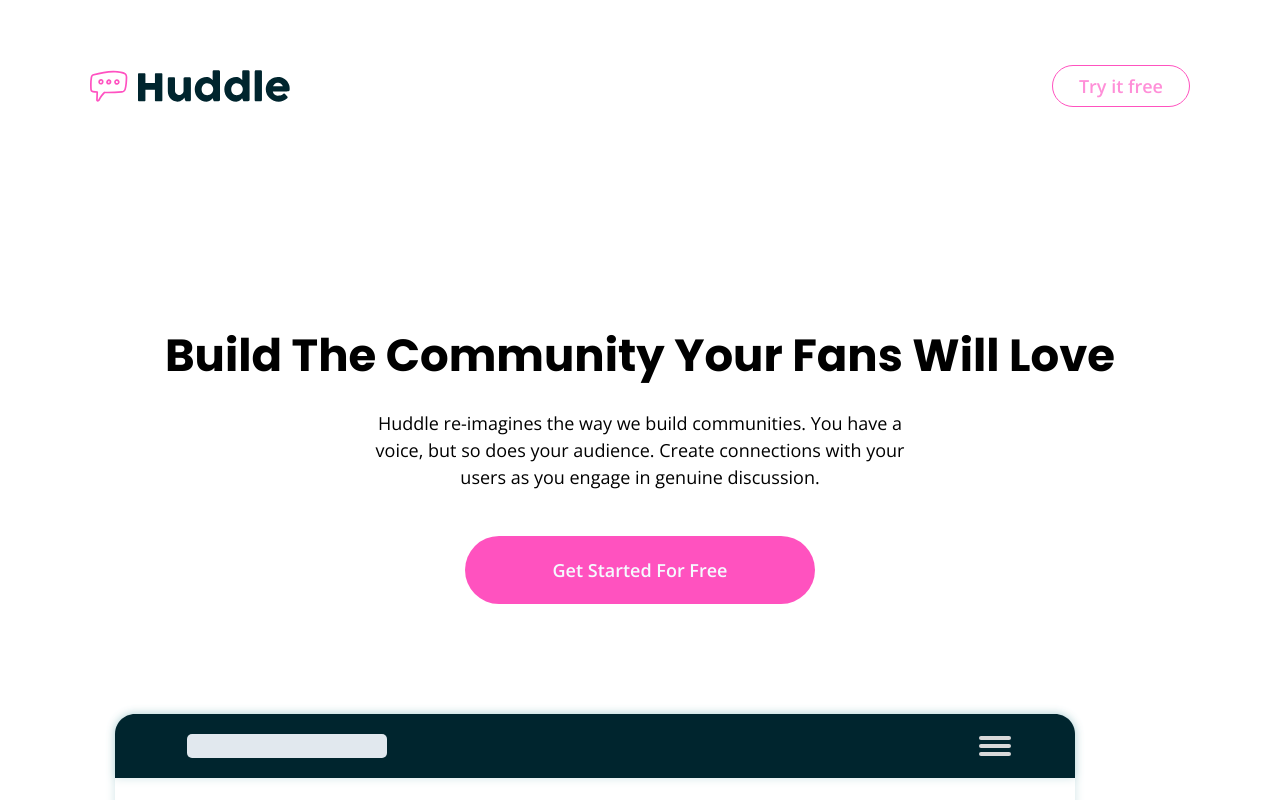
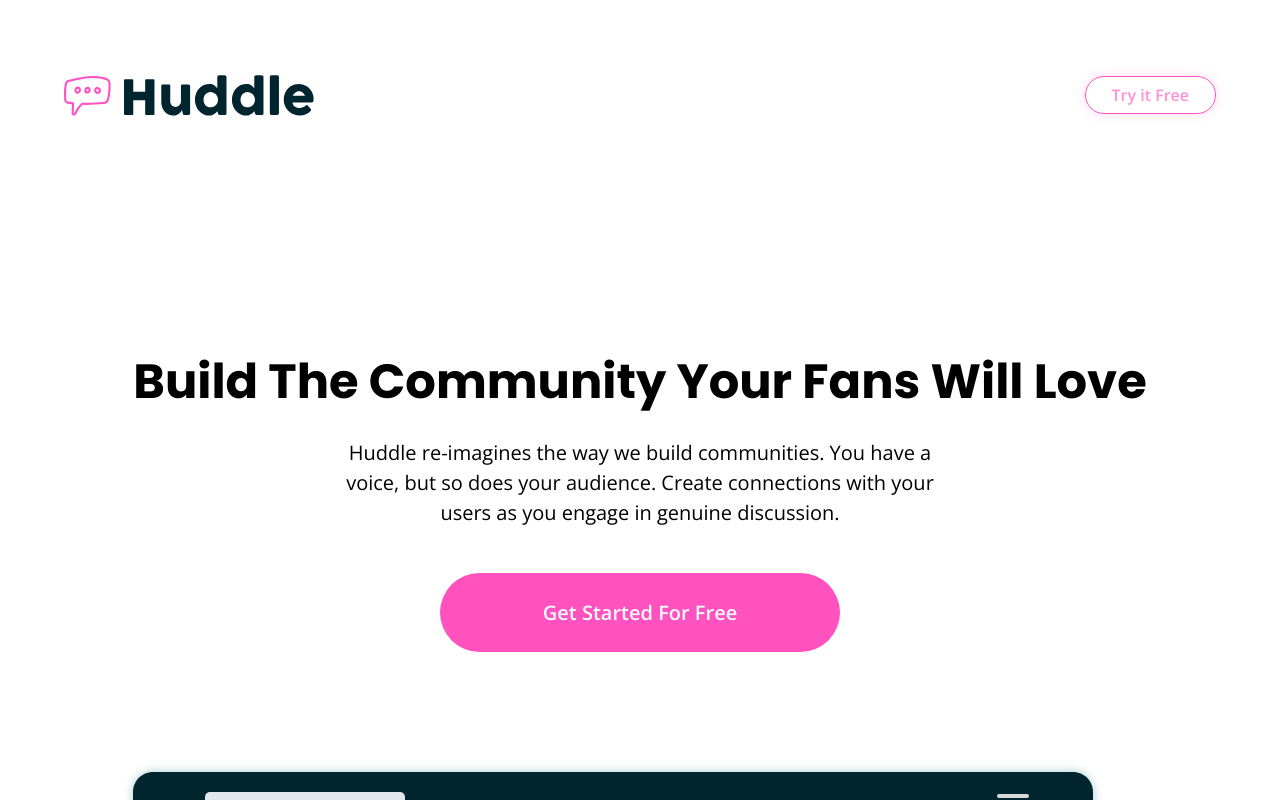
Before and after one commit to kens-visuals/huddle-landing-page-with-curves, a website: page index.html in a window 1280 px wide. Shown: the top 800 px of the page. Drawn offline with nearby package versions, Linux system fonts and the light colour scheme.

Commit message:
add intro dektop

```diff
--- a/index.html
+++ b/index.html
@@ -25,7 +25,7 @@
       <div class="header__wrapper container">
         <img src="./images/logo.svg" alt="Huddle" class="header__img" />
 
-        <a href="#" class="btn btn--white">Try it free</a>
+        <a href="#" class="btn btn--white">Try it Free</a>
       </div>
     </header>
 
--- a/styles/scss/base/_typography.scss
+++ b/styles/scss/base/_typography.scss
@@ -1,7 +1,7 @@
 @use '../abstracts/index.scss' as *;
 
 .heading {
-  font-size: clamp(2.4rem, 6vw, 4.5rem);
+  font-size: clamp(2.4rem, 6vw, 4.8rem);
   font-family: $font-secondary;
   text-align: center;
   margin-bottom: 2rem;
@@ -18,8 +18,8 @@
 }
 
 .text {
-  max-width: 55rem;
-  font-size: clamp(1.4rem, 4vw, 1.8rem);
+  max-width: 62rem;
+  font-size: clamp(1.4rem, 4vw, 2rem);
   text-align: center;
   line-height: 1.5;
   margin: 0 auto;
--- a/styles/scss/components/_buttons.scss
+++ b/styles/scss/components/_buttons.scss
@@ -3,7 +3,7 @@
 .btn {
   width: 20rem;
   background-color: $color-primary;
-  font-size: clamp(1.3rem, 4vw, 1.8rem);
+  font-size: clamp(1.3rem, 4vw, 2rem);
   font-weight: 600;
   text-align: center;
   border: 0;
@@ -12,8 +12,8 @@
   display: inline-block;
 
   @media (min-width: 810px) {
-    width: 35rem;
-    padding: 2.2rem 0;
+    width: 40rem;
+    padding: 2.6rem 0;
   }
 
   &:link,
@@ -28,8 +28,9 @@
       width: unset;
       color: $color-primary--light;
       background-color: unset;
-      font-size: clamp(1rem, 4vw, 1.8rem);
+      font-size: clamp(1rem, 4vw, 1.6rem);
       border: 0.1rem solid $color-primary;
+      box-shadow: rgba($color-primary, 0.2) 0px 0px 12px 0px;
       margin-top: 0;
       padding: 0.4rem 1.6rem;
     }
@@ -37,7 +38,7 @@
     @media (min-width: 810px) {
       &:link,
       &:visited {
-        padding: 0.8rem 2.6rem;
+        padding: 0.7rem 2.6rem;
       }
     }
   }
--- a/styles/scss/layout/_container.scss
+++ b/styles/scss/layout/_container.scss
@@ -1,5 +1,5 @@
 .container {
-  width: 88%;
-  max-width: 110rem;
+  width: 90%;
+  max-width: 130rem;
   margin: 0 auto;
 }
--- a/styles/scss/layout/_descriptions.scss
+++ b/styles/scss/layout/_descriptions.scss
@@ -7,11 +7,15 @@
   padding: 8rem 0 5rem 0;
 
   &__pattern {
+    width: 100%;
     height: 10rem;
-    width: 100%;
     background-repeat: no-repeat;
     background-position: top;
     background-size: cover;
+
+    @media (min-width: 810px) {
+      height: 20rem;
+    }
 
     &--one-top {
       background-image: url('../../../images/bg-section-top-mobile-1.svg');
--- a/styles/scss/layout/_header.scss
+++ b/styles/scss/layout/_header.scss
@@ -1,10 +1,10 @@
 @use '../abstracts/index.scss' as *;
 
 .header {
-  margin: 2.5rem 0 11.5rem 0;
+  margin-top: 2.5rem;
 
   @media (min-width: 810px) {
-    margin: 6.5rem 0 21.5rem 0;
+    margin-top: 7.5rem;
   }
 
   &__wrapper {
@@ -17,7 +17,7 @@
     width: 10rem;
 
     @media (min-width: 810px) {
-      width: 20rem;
+      width: 25rem;
     }
   }
 }
--- a/styles/scss/layout/_intro.scss
+++ b/styles/scss/layout/_intro.scss
@@ -1,6 +1,12 @@
 @use '../abstracts/index.scss' as *;
 
 .intro {
+  margin: 11.5rem 0 10rem 0;
+
+  @media (min-width: 810px) {
+    margin: 23rem 0 10rem 0;
+  }
+
   &__wrapper {
     display: flex;
     align-items: center;
@@ -13,15 +19,15 @@
   }
 
   &__img {
-    margin: 10rem 0;
+    margin: 11rem auto;
     padding: 0 1.5rem;
   }
 
   &__numbers {
-    margin: 15rem 0 5rem 0;
+    margin-top: 15rem;
     display: flex;
     align-items: center;
-    justify-content: space-around;
+    justify-content: space-evenly;
     flex-direction: column;
     gap: 11.5rem;
 
@@ -72,11 +78,11 @@
       font-weight: 700;
 
       &--primary {
-        font-size: clamp(6rem, 12vw, 12rem);
+        font-size: clamp(6rem, 12vw, 9.5rem);
       }
 
       &--secondary {
-        font-size: clamp(5.2rem, 12vw, 12rem);
+        font-size: clamp(5.2rem, 12vw, 9.5rem);
       }
     }
   }
```
Also changed, not shown: styles/css/style.css, 1 other file.
